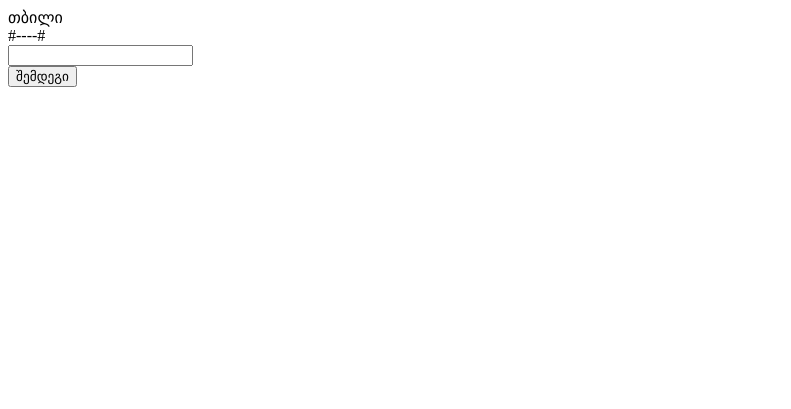
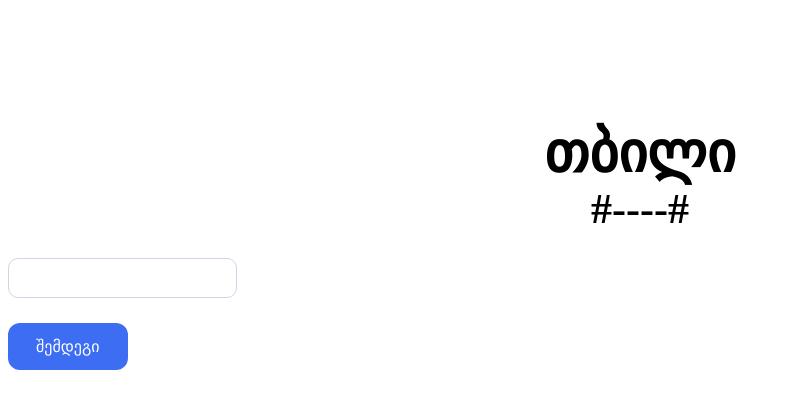
Before and after one commit to zivzivadzeleri/traitsnmemory, a Flask app: template templates/tasks/agreeableness.html in a window 1280 px wide. Shown: the top 409 px of the page, without its empty margins (0-791 px from the left). Run offline with Flask 3, Linux system fonts and the light colour scheme; the template is opened without the code that fills it: most values are stand-ins (such as "Sample title", 1, 10 or a date in 2020).

Commit message:
Enhance agreeableness.html with responsive design
Added viewport meta tag and linked stylesheet to agreeableness.html.

```diff
--- a/templates/tasks/agreeableness.html
+++ b/templates/tasks/agreeableness.html
@@ -2,18 +2,29 @@
 <html lang="ka">
 <head>
     <meta charset="UTF-8">
+
+    <meta name="viewport"
+          content="width=device-width, initial-scale=1.0">
+
+    <link rel="stylesheet"
+          href="{{ url_for('static', filename='style.css') }}">
 
 </head>
 <body>
 
 <div class="task-container">
 
-
-    <div id="stimulus">+</div>
+    <div id="stimulus"
+         class="exposure-word">
+        +
+    </div>
 
     <div id="stem-section">
 
-        <div id="stem">#----#</div>
+        <div id="stem"
+             class="stem-word">
+            #----#
+        </div>
 
         <input type="text"
                id="responseInput"
```
